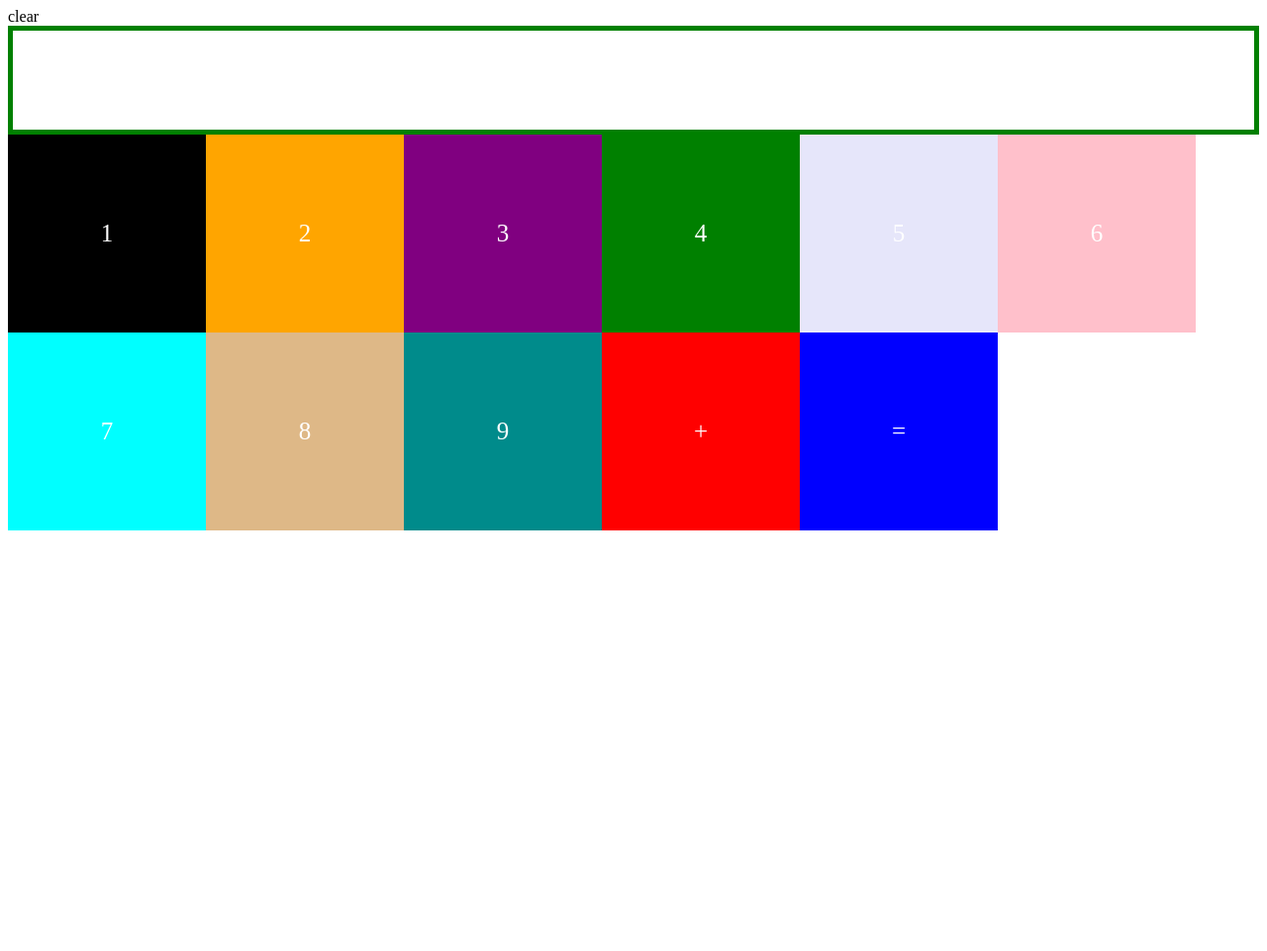
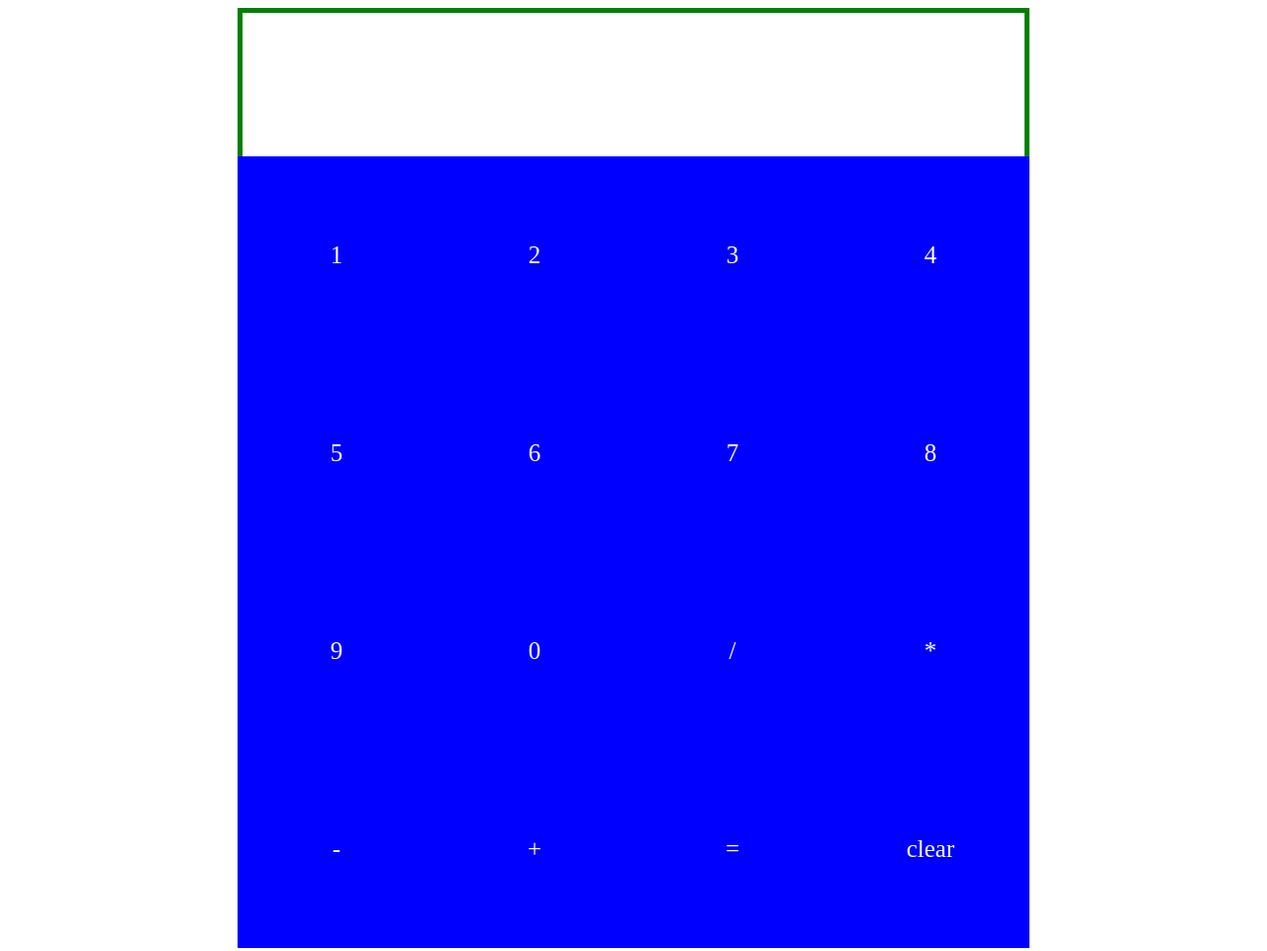
Before and after one commit to Momentum-Team-10/build-a-js-calculator-keanyaphelps, a plain HTML site: page index.html in a window 1280 px wide. Shown: the whole page at 99% size. Before the commit the page ends 800 px from the top, so only its background shows below. Drawn offline with Linux system fonts and the light colour scheme.

Commit message:
fixec styles

```diff
--- a/index.html
+++ b/index.html
@@ -1,63 +1,41 @@
 <!DOCTYPE html>
 <html lang="en">
-
   <head>
-    <meta charset="UTF-8">
-    <meta http-equiv="X-UA-Compatible" content="IE=edge">
-    <meta name="viewport" content="width=device-width, initial-scale=1.0">
+    <meta charset="UTF-8" />
+    <meta http-equiv="X-UA-Compatible" content="IE=edge" />
+    <meta name="viewport" content="width=device-width, initial-scale=1.0" />
     <script src="main.js" defer></script>
-    <link rel="stylesheet" href="main.css">
+    <link rel="stylesheet" href="main.css" />
     <title>Document</title>
   </head>
 
   <body>
     <div id="root">
-        <div id="bclear"> clear
+      <div id="container">
+        <div id="display-container">
 
+          <div id="display"></div>
         </div>
-        <div id="display"></div>
           <div id="calc-button-container">
-            <div id="button-1" class="number-button">
-                1
-            </div>
-            <div id="button-2" class="number-button">
-                2
-            </div>
-            <div id="button-3" class="number-button">
-                3
-            </div>
-
-            <div id="button-4" class="number-button">
-                4
-            </div>
-            <div id="button-5" class="number-button">
-                5
-            </div>
-            <div id="button-6" class="number-button">
-                6
-            </div>
-            <div id="button-7" class="number-button">
-                7
-            </div>
-
-                <div id="button-8" class="number-button">
-                    8
-                </div>
-
-
-                <div id="button-9" class="number-button">
-
-
-                9
-            </div>
-
-
-            <div id="add" class="number-button"> + </div>
-            <div id="equals" class="eval-button"> = </div>
+            <div id="button-1" class="number-button">1</div>
+            <div id="button-2" class="number-button">2</div>
+            <div id="button-3" class="number-button">3</div>
+            <div id="button-4" class="number-button">4</div>
+            <div id="button-5" class="number-button">5</div>
+            <div id="button-6" class="number-button">6</div>
+            <div id="button-7" class="number-button">7</div>
+            <div id="button-8" class="number-button">8</div>
+            <div id="button-9" class="number-button">9</div>
+            <div id="button-0" class="number-button">0</div>
+            <div id="divide" class="number-button">/</div>
+            <div id="multiply" class="number-button">*</div>
+            <div id="subtract" class="number-button">-</div>
+            <div id="add" class="number-button">+</div>
+            <div id="equals" class="eval-button">=</div>
+            <div id="clear">clear</div>
           </div>
         </div>
-
-
+      </div>
+    </div>
   </body>
-
 </html>
--- a/main.css
+++ b/main.css
@@ -1,14 +1,5 @@
-.number-button {
-    width: 200px;
-    height: 200px;
-    display: flex;
-    align-items: center;
-    justify-content: center;
-    color: white;
-    font-size: 25px;
-}
-
-.eval-button {
+.number-button, #clear, .eval-button  {
+    background-color: blue;
     width: 200px;
     height: 200px;
     display: flex;
@@ -23,53 +14,27 @@
     flex-wrap: wrap;
 }
 
+#root {
+    display: flex;
+    margin: 0 auto;
+    align-items: center;
+    justify-content: center;
+}
+
+#container {
+    flex-wrap: wrap;
+    width: 800px;
+}
+
 #display {
     border: 5px solid green;
-    height: 100px;
     font-size: 25px;
+    width: 100%;
+    height: 100%;
 }
 
-#button-1 {
-   background-color: black;
+#display-container {
+    display: flex;
+    flex-wrap: nowrap;
+    height: 150px;
 }
-
-#button-2 {
-    background-color: orange;
-}
-
-#button-3 {
-    background-color: purple;
-}
-
-#button-4 {
-    background-color: green;
-}
-
-#button-5 {
-    background-color: lavender;
-}
-
-#button-6 {
-    background-color: pink;
-}
-
-
-#button-7 { background-color: aqua;
-}
-
-
-#button-8 { background-color: burlywood;}
-
-
-#button-9 { background-color: darkcyan;}
-
-
-
-#add {
-    background-color: red;
-}
-
-
-#equals {
-    background-color: blue;
-}
--- a/main.js
+++ b/main.js
@@ -1,6 +1,7 @@
 let display = document.getElementById("display");
 console.log("test");
 let buttons = document.querySelectorAll(".number-button");
+
 console.log("test1");
 for (let button of buttons) {
     console.log(button);
@@ -15,7 +16,7 @@ let equals = document.getElementById('equals');
 equals.addEventListener("click", () => {
     display.innerText = eval(display.innerText);
 });
-let clear = document.getElementById("bclear");
+let clear = document.getElementById("clear");
 
 clear.addEventListener ("click", () => {
     display.innerText = ""
--- /dev/null
+++ b/script.js
@@ -0,0 +1,3 @@
+function Num(value){
+    document.getElementById('result').value += value;
+}
--- /dev/null
+++ b/styles.css
@@ -0,0 +1,37 @@
+.container {
+    max-width: 400px;
+    margin: 10vh auto 0 auto;
+    box-shadow: 0px 0px 43px 17px rgba(153,153,153,1);
+}
+
+#root {
+    display: flex;
+}
+
+#display {
+    text-align: right;
+    height: 70px;
+    line-height: 70px;
+    padding: 16px 8px;
+    font-size: 25px;
+}
+
+.buttons {
+    display: grid;
+    border-bottom: 1px solid #999;
+    border-left: 1px solid #999;
+    grid-template-columns:  lfr lfr lfr lfr;
+}
+
+.buttons > div {
+    border-top: 1px solid #999;
+    border-right: 1px solid #999;
+}
+
+.button{
+    border: 0.5px solid #999;
+    line-height: 100px;
+    text-align: center;
+    font-size: 25px;
+    cursor: pointer;
+}
```
Lines whose indentation alone changed are shown as unchanged.
